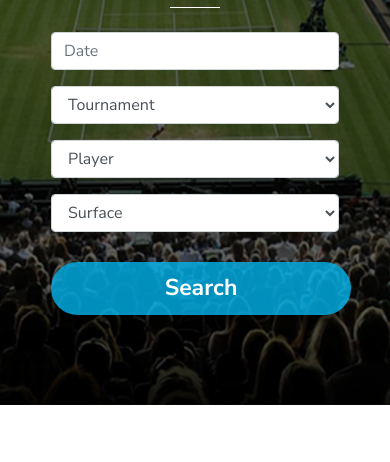
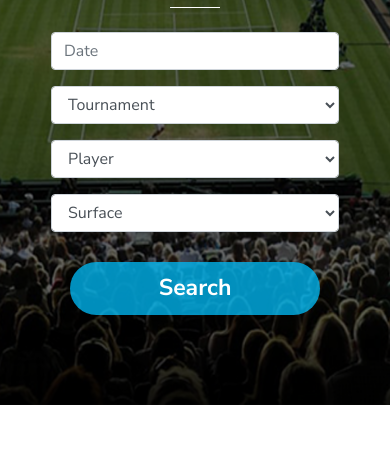
Before and after one commit to Md-Nuruddin-Adnan/Tennis, a plain HTML site: page page-2.html in a window 390 px wide. Shown: the part 575-1037 px from the top of the page. Drawn offline with nearby package versions, Linux system fonts and the light colour scheme.

Commit message:
buttton responsive issue fixed

```diff
--- a/css/page-2.css
+++ b/css/page-2.css
@@ -141,7 +141,7 @@ section {
 	background: #fff;
 }
 
-.main-search .form {
+.main-search .form{
 	max-width: 80%;
 	margin: auto;
 }
@@ -189,3 +189,12 @@ section {
 	padding: 17px 0;
 }
 /* ===//end of footer css === */
+
+
+/* responsive */
+
+@media (max-width: 400px) {
+	.main-search .form .main-btn{
+		width: 250px;
+	}
+}
--- a/page-2.html
+++ b/page-2.html
@@ -73,6 +73,7 @@
 		</div>
 
 		<form action="" method="GET" class="form">
+			<div class="form-main">
 				<div class="form-group">
 					<input type="text" class="form-control datepicker" placeholder="Date" id="datepicker">
 				</div>
@@ -102,6 +103,7 @@
 						<option>Surface-4</option>
 						<option>Surface-5</option>
 					</select>
+				</div>
 			</div>
 
 			<button type="submit" class="btn main-btn">Search</button>
```
Lines whose indentation alone changed are shown as unchanged.
